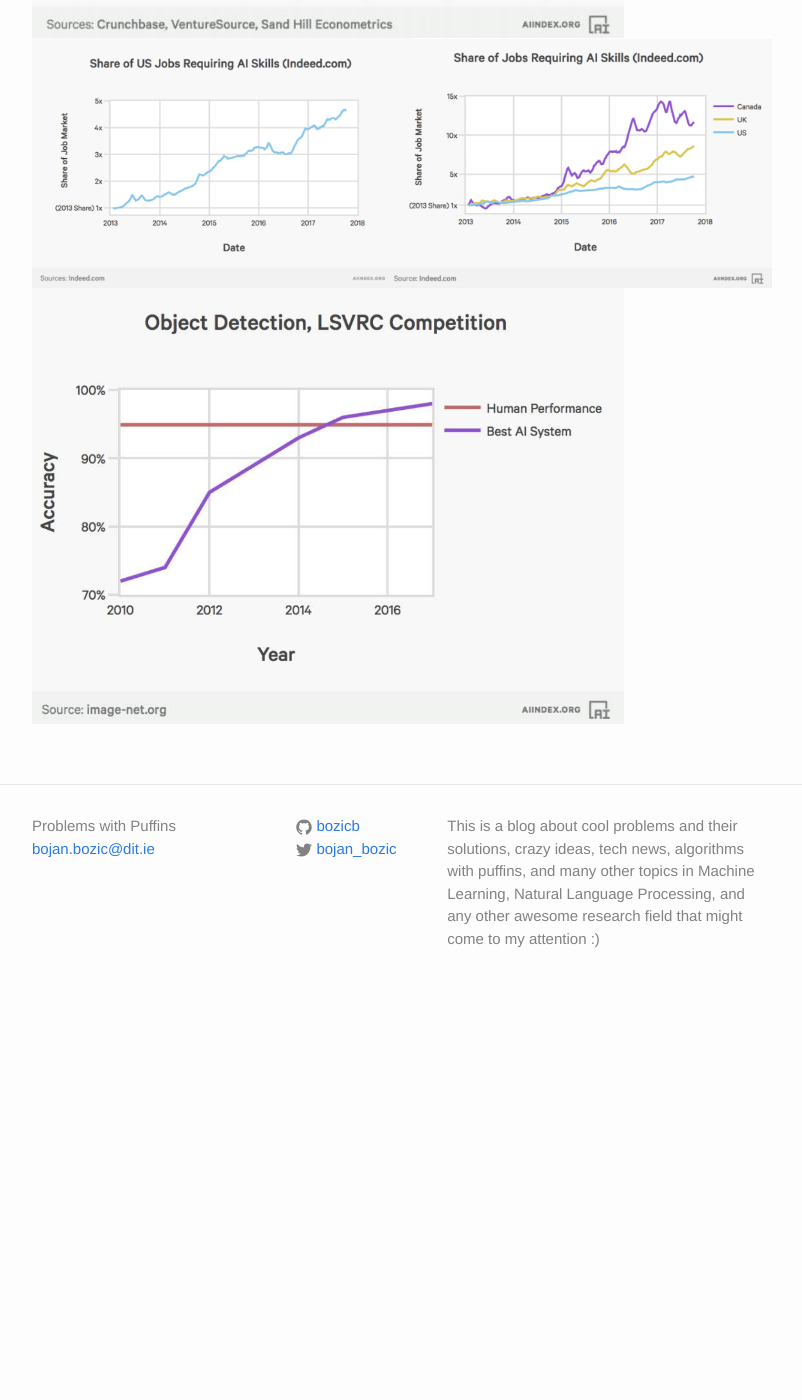
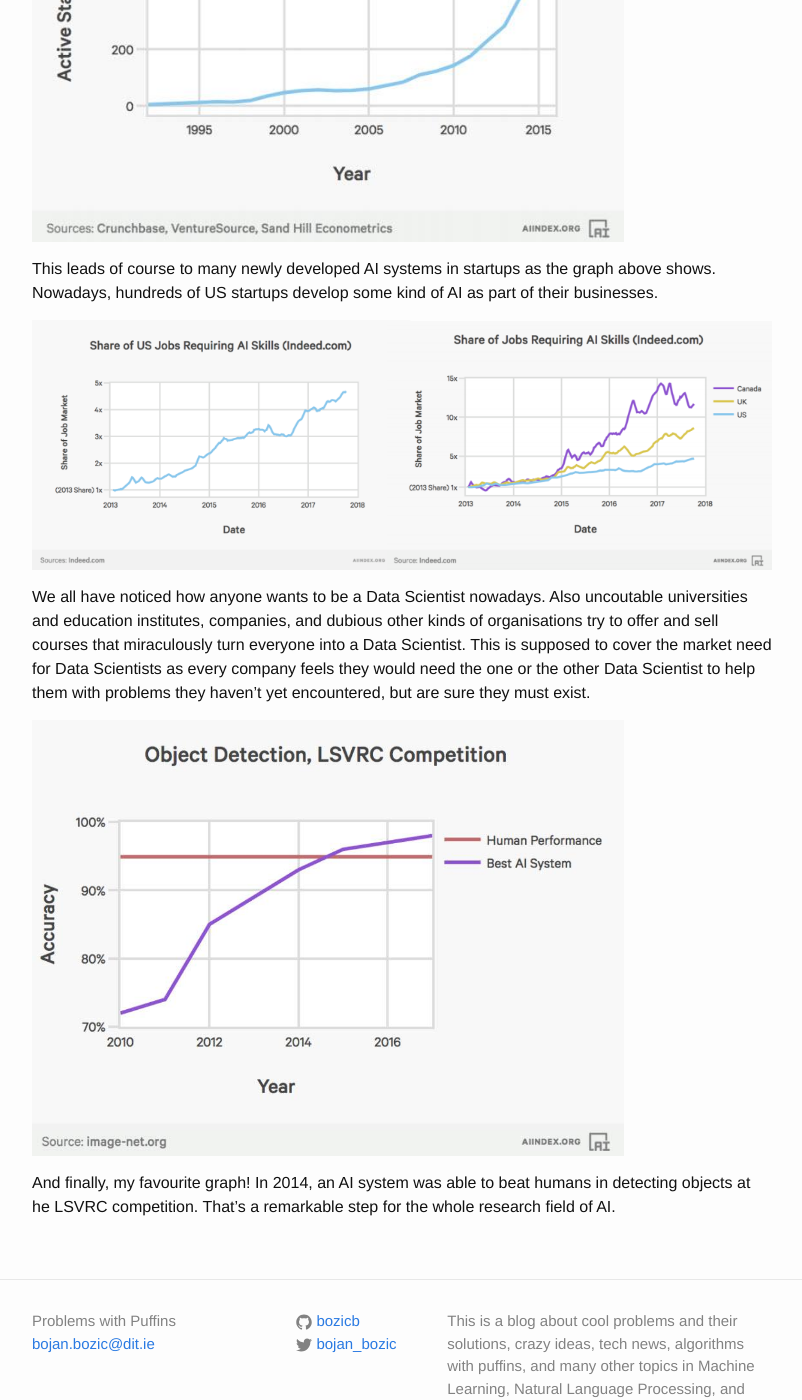
Before and after one commit to bozicb/bozicb.github.io, a Jekyll site: the page built from _posts/2018-04-07-future-implications-of-artificial-intelligence.markdown, in a window 1280 px wide and 1400 px high, scrolled down 2276 px. Shown: the whole window, without its empty margins (238-1040 px from the left). Built offline with Jekyll 4.4.1, drawn with Linux system fonts in a browser that asks for light colours; before the commit the page ends 3286 px from its top, so only the background shows below that; some of the changed text lies outside the part shown.

Commit message:
graph descriptions

```diff
--- a/_posts/2018-04-07-future-implications-of-artificial-intelligence.markdown
+++ b/_posts/2018-04-07-future-implications-of-artificial-intelligence.markdown
@@ -52,10 +52,36 @@ panic and stick to the facts first. I'll show you some graphs, as graphs
 are making everyone calm and comfortable, am I right?
 
 ![Annually publshed papers](/images/future_ai/annually-published-papers.jpg){:height="80%" width="80%" "papers"}
+
+In academia, Artificial Intelligence has been around for decades, but only recently there has been a big push in
+publications. If we have a look at annually published AI papers, we can see a big jump from 2000 to up until about
+now. This has 2 reasons: 1) we have never produced even closely as much data as we do now and 2) we finally have
+the processing power to analyse it.
+
 ![Annual VC Investment](/images/future_ai/annual-VC-investment-in-AI-startups.jpg){:height="80%" width="80%" "VC"}
+
+And as usual, industry isn't far behind as well. There has been a huge jump of investments in AI startups during the
+last 10 years. Since 2010 venture capital has quadrupled.
+
 ![Starups developing AI](/images/future_ai/startups-developing-ai-systems.jpg){:width="80%" height="80%" "Startups"}
+
+This leads of course to many newly developed AI systems in startups as the graph above shows. Nowadays, hundreds of
+US startups develop some kind of AI as part of their businesses.
+
 ![Composite jobs](/images/future_ai/AI-Jobs-Composite-Graphic.png){:height="100%" width="100%" "jobs"}
+
+We all have noticed how anyone wants to be a Data Scientist nowadays. Also uncoutable universities and
+education institutes, companies, and dubious other kinds of organisations try to offer and sell courses
+that miraculously turn everyone into a Data Scientist. This is supposed to cover the market need for
+Data Scientists as every company feels they would need the one or the other Data Scientist to help them
+with problems they haven't yet encountered, but are sure they must exist.
+
 ![LSC](/images/future_ai/Large-Scale-Visual.jpg){:height="80%" width="80%" "LSV"}
+
+And finally, my favourite graph! In 2014, an AI system was able to beat humans in detecting
+objects at he LSVRC competition. That's a remarkable step for the whole research field of AI.
+
+
 
 [bozicb-gh]: https://github.com/bozicb
 [GeoDirectoryWWW]: https://www.geodirectory.ie/
```
